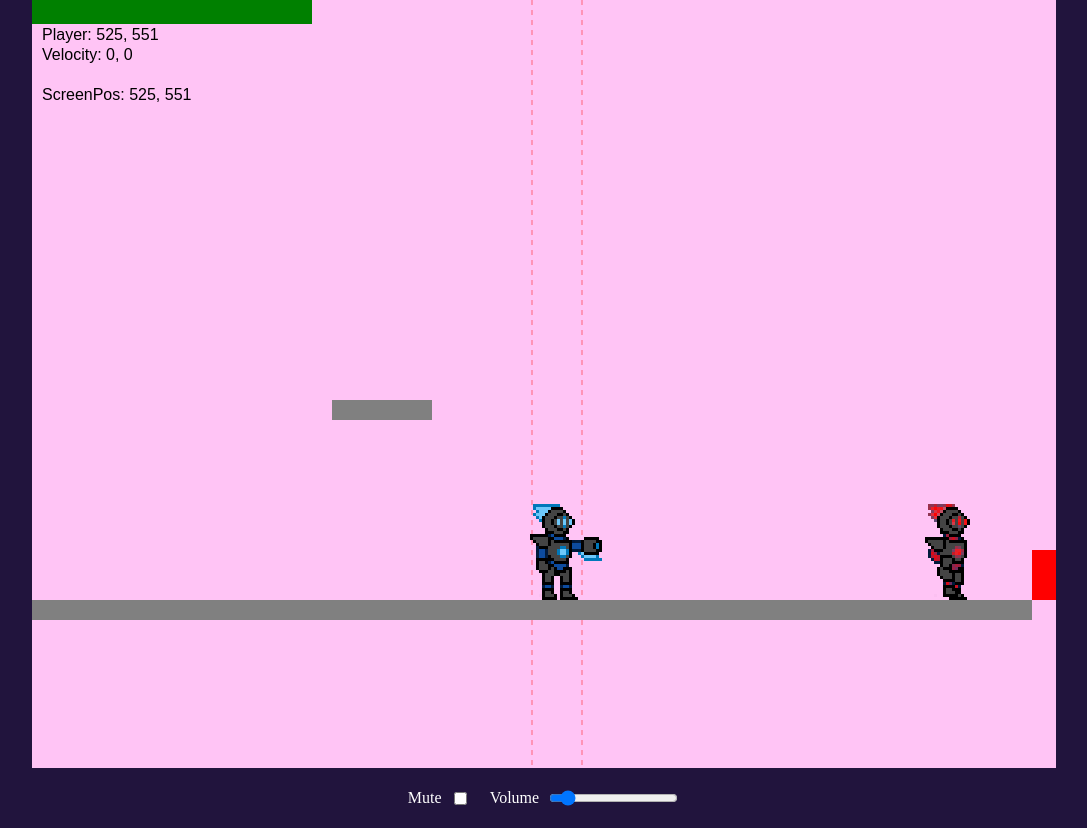
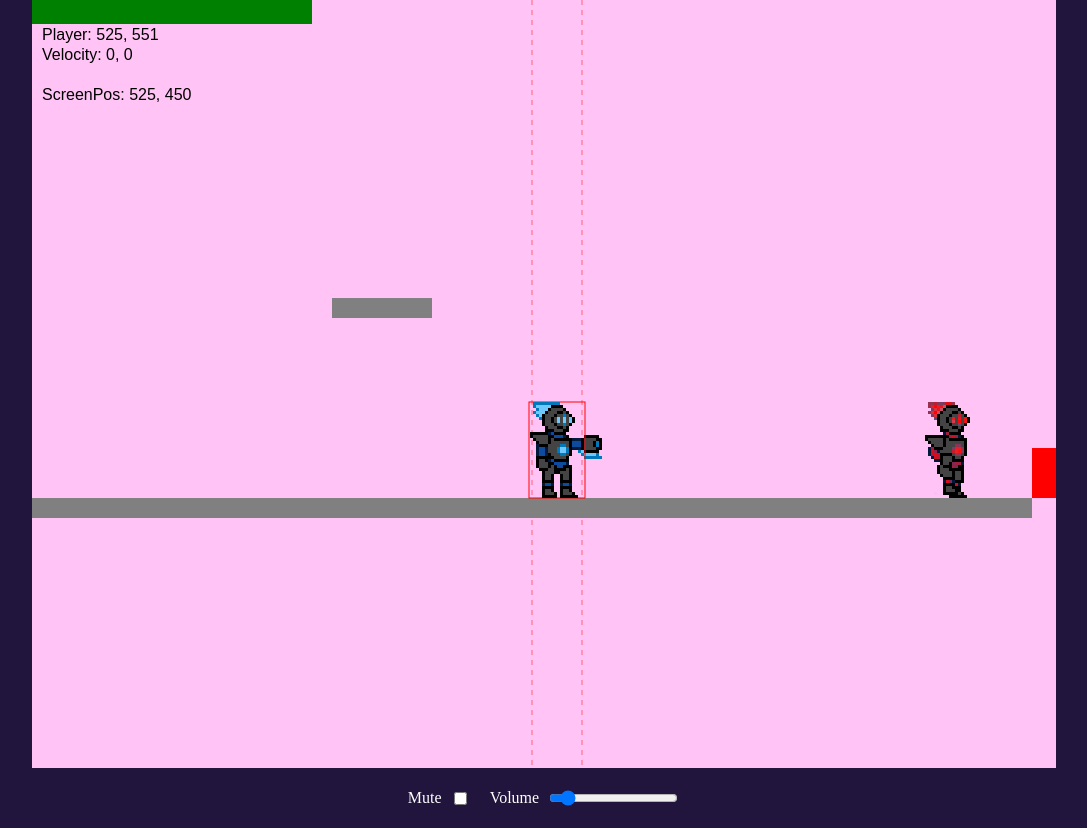
Before and after one commit to JustSomeGuy80/TCSS491GP, a plain HTML site: page index.html in a window 1280 px wide. Both pictures are taken after a click on the button "Play". Shown: the whole page, without its empty margins (96-1183 px from the left). Drawn offline with Linux system fonts and the light colour scheme.

Commit message:
Added teleport (no assets yet), added vertical camera scroll and steady cam scroll

```diff
--- a/index.html
+++ b/index.html
@@ -74,6 +74,7 @@
         <script type="text/javascript" src="./src/components/ColliderRect.js"></script>
         <script type="text/javascript" src="./src/components/bullet.js"></script>
         <script type="text/javascript" src="./src/components/slash.js"></script>
+        <script type="text/javascript" src="./src/components/teleport.js"></script>
         <script type="text/javascript" src="./src/components/arm.js"></script>
         <script type="text/javascript" src="./src/components/sprite.js"></script>
         <script type="text/javascript" src="./src/util.js"></script>
--- a/src/components/arm.js
+++ b/src/components/arm.js
@@ -127,9 +127,9 @@ class Arm {
         }
 
         ctx.save();
-        ctx.translate(xTranslate, (this.parent.position.y + this.yOffset));
+        ctx.translate(xTranslate, (this.parent.position.y + this.yOffset - this.game.camera.y));
         ctx.rotate(angle);
-        ctx.translate(-xTranslate, -(this.parent.position.y + this.yOffset));
+        ctx.translate(-xTranslate, -(this.parent.position.y + this.yOffset - this.game.camera.y));
         this.sprite.drawSprite(this.game.clockTick, ctx);
         ctx.restore();
 
--- a/src/components/slash.js
+++ b/src/components/slash.js
@@ -149,9 +149,9 @@ class Slash {
         }
 
         ctx.save();
-        ctx.translate(xTranslate, (this.position.y + this.yOffset));
+        ctx.translate(xTranslate, (this.position.y + this.yOffset - this.game.camera.y));
         ctx.rotate(angle);
-        ctx.translate(-xTranslate, -(this.position.y + this.yOffset));
+        ctx.translate(-xTranslate, -(this.position.y + this.yOffset - this.game.camera.y));
         this.sprite.drawSprite(this.game.clockTick, ctx);
         ctx.restore();
 
@@ -161,7 +161,7 @@ class Slash {
             ctx.strokeStyle = 'yellow';
             ctx.strokeRect(
                 bounds.xStart - this.game.camera.x,
-                bounds.yStart,
+                bounds.yStart - this.game.camera.y,
                 bounds.xEnd - bounds.xStart,
                 bounds.yEnd - bounds.yStart);
             ctx.restore();
--- /dev/null
+++ b/src/components/teleport.js
@@ -0,0 +1,101 @@
+/** @typedef {import("./ColliderRect")} */
+/** @typedef {import("./position")} */
+/** @typedef {import("../engine/gameengine")} */
+/** @typedef {import("../primitives/vector")} */
+/** @typedef {import("../engine/assetmanager")} */
+/** @typedef {import("../player")} */
+/** @typedef {import("./sprite")} */
+
+class Teleport {
+    /**
+     * @param {GameEngine} game
+     * @param {AssetManager} assetManager
+     * @param {Player} player
+     * @param {number} xOffset
+     * @param {number} yOffset
+     * @param {number} w width
+     * @param {number} h height
+     */
+    constructor(game, assetManager, player, xOffset, yOffset, w, h) {
+        this.game = game;
+        this.assetManager = assetManager;
+        this.player = player;
+        this.xOffset = xOffset;
+        this.yOffset = yOffset;
+        this.w = w;
+        this.h = h;
+
+        this.debugMode = true;
+
+        this.position = new Position(player.position.x, player.position.y);
+        this.collider = new ColliderRect(this.position, -28, -48, 56, 96, -1, this);
+        this.warpTime = 1/3;
+
+        this.cdMax = 2;
+        this.cd = 0;
+
+        this.grounded = player.isGrounded();
+        this.colliding = true;
+    }
+
+    update() {
+        if (this.cd > 0) this.cd -= this.game.clockTick;
+
+        this.position.set(0, 0);
+        this.position.add(this.player.position.asVector());
+        this.position.add(this.player.velocity.multiply(this.warpTime));
+
+        this.grounded = this.player.isGrounded();
+        this.colliding = this.runCollisions();
+    }
+
+    teleport() {
+        if (this.cd <= 0) {
+            if (!this.colliding && !this.grounded) {
+                this.player.position.set(0, 0);
+                this.player.position.add(this.position.asVector());
+                this.cd = this.cdMax;
+            } else {
+                this.cd = this.cdMax/10;
+            }
+        }
+    }
+
+    runCollisions() {
+        const collisions = this.collider.getCollision();
+
+
+        while (true) {
+            const { value: collision, done } = collisions.next();
+
+            if (done) {
+                break;
+            }
+
+            if (collision.id === 1) {
+                return true;
+            }
+        }
+        return false;
+    }
+
+    draw(ctx) {
+        //this.sprite.drawSprite(this.game.clockTick, ctx);
+
+        if (this.debugMode) {
+            const bounds = this.collider.getBounds();
+            ctx.save();
+            if (!this.colliding && !this.grounded) {
+                ctx.strokeStyle = 'green';
+            } else {
+                ctx.strokeStyle = 'red';
+            }
+            ctx.strokeRect(
+                bounds.xStart - this.game.camera.x,
+                bounds.yStart - this.game.camera.y,
+                bounds.xEnd - bounds.xStart,
+                bounds.yEnd - bounds.yStart);
+            ctx.restore();
+        }
+    }
+}
--- a/src/engine/scenemanager.js
+++ b/src/engine/scenemanager.js
@@ -14,11 +14,13 @@ class SceneManager {
 
         // map dimensions
         this.mapWidth = 3000;
-        this.mapHeight = 768;
+        this.mapHeight = 2000;
 
         // camera bounds
         this.cameraBoundLeft = 500;
         this.cameraBoundRight = 550;
+        this.cameraBoundTop = 400;
+        this.cameraBoundBottom = 450;
 
         // Editor mode properties
         this.isEditMode = false;
@@ -56,6 +58,16 @@ class SceneManager {
         this.addObstacle(1200, 600, 800, 20, "platform");
         this.addObstacle(2200, 600, 800, 20, "platform");
 
+        this.addObstacle(400, 900, 1000, 20, "platform");
+        this.addObstacle(1100, 750, 100, 20, "platform");
+        this.addObstacle(1550, 1100, 500, 20, "platform");
+        this.addObstacle(900, 1300, 800, 20, "platform");
+        this.addObstacle(0, 1600, 1000, 20, "platform");
+        this.addObstacle(600, 1450, 100, 20, "platform");
+        this.addObstacle(1100, 1700, 1000, 20, "platform");
+        this.addObstacle(1800, 1500, 100, 20, "platform");
+        this.addObstacle(2100, 1400, 1000, 20, "platform");
+
         // platform tests
         this.addObstacle(1050, 450, 100, 20, "platform");
         this.addObstacle(1400, 400, 100, 20, "platform");
@@ -85,15 +97,50 @@ class SceneManager {
     updateCamera() {
         // only moves camera when player moves past bounds
         if (this.player.position.x - this.x > this.cameraBoundRight) {
-            this.x = this.player.position.x - this.cameraBoundRight;
+            // Adjust camera steadily to the right if the player is past the right bound
+            this.x += (this.player.velocity.x + 250) * this.game.clockTick;
+
+            // Fix camera jitter by hard locking the camera to the player if they are close to the bound
+            if ((this.player.position.x - this.cameraBoundRight) - this.x < 5) {
+                this.x = this.player.position.x - this.cameraBoundRight;
+            }
         } else if (this.player.position.x - this.x < this.cameraBoundLeft) {
-            this.x = this.player.position.x - this.cameraBoundLeft;
+            // Adjust camera steadily to the left if the player is past the left bound
+            this.x += (this.player.velocity.x - 250) * this.game.clockTick;
+
+            // Fix camera jitter by hard locking the camera to the player if they are close to the bound
+            if ((this.x - (this.player.position.x - this.cameraBoundLeft)) < 5) {
+                this.x = (this.player.position.x - this.cameraBoundLeft)
+            }
+        }
+
+        if (this.player.position.y - this.y > this.cameraBoundBottom) {
+            // Adjust camera steadily to the bottom if the player is past the bottom bound
+            this.y += (this.player.velocity.y + 250) * this.game.clockTick;
+
+            // Fix camera jitter by hard locking the camera to the player if they are close to the bound
+            if ((this.player.position.y - this.cameraBoundBottom) - this.y < 5) {
+                this.y = this.player.position.y - this.cameraBoundBottom;
+            }
+        } else if (this.player.position.y - this.y < this.cameraBoundTop) {
+            // Adjust camera steadily to the top if the player is past the top bound
+            this.y += (this.player.velocity.y - 250) * this.game.clockTick;
+
+            // Fix camera jitter by hard locking the camera to the player if they are close to the bound
+            if ((this.y - (this.player.position.y - this.cameraBoundTop)) < 5) {
+                this.y = (this.player.position.y - this.cameraBoundTop)
+            }
         }
 
         // camera bounds
         if (this.x < 0) this.x = 0;
         if (this.x > this.mapWidth - this.game.ctx.canvas.width) {
             this.x = this.mapWidth - this.game.ctx.canvas.width;
+        }
+
+        if (this.y < 0) this.y = 0;
+        if (this.y > this.mapHeight - this.game.ctx.canvas.height) {
+            this.y = this.mapHeight - this.game.ctx.canvas.height;
         }
     }
 
--- a/src/obstacle.js
+++ b/src/obstacle.js
@@ -29,6 +29,6 @@ class Obstacle {
         if (camY + this.height < 0 || camY > ctx.canvas.height) return;
 
         ctx.fillStyle = this.type === "spike" ? "red" : "gray";
-        ctx.fillRect(camX, this.position.y, this.width, this.height);
+        ctx.fillRect(camX, camY, this.width, this.height);
     }
 }
--- a/src/player.js
+++ b/src/player.js
@@ -2,6 +2,7 @@
 /** @typedef {import("./components/ColliderRect")} */
 /** @typedef {import("./components/position")} */
 /** @typedef {import("./components/arm")} */
+/** @typedef {import("./components/teleoprt")} */
 /** @typedef {import("./components/sprite")} */
 /** @typedef {import("./engine/gameengine")} */
 /** @typedef {import("./engine/assetmanager")} */
@@ -18,13 +19,16 @@ class Player {
     constructor(game, assetManager) {
         this.game = game;
         this.assetManager = assetManager;
-        this.tempGrounded = 1000;
         this.jumpHeight = 550;
         this.debugMode = false;
         this.removeFromWorld = false;
 
+        const height = 96;
+        const width = 56;
+
         this.position = new Position(525, 500);
-        this.collider = new ColliderRect(this.position, -28, -48, 56, 96, 0, this);
+        this.collider = new ColliderRect(this.position, -width/2, -height/2, width, height, 0, this);
+        this.teleport = new Teleport(game, assetManager, this, -width/2, -height/2, width, height)
         this.arm = new Arm(game, this.assetManager, this, 6, -4, "bladed");
         this.sprite = new Sprite(this.position, this.game, 3, -48, -48, {
             idle: new Animator(this.assetManager.getAsset("anims/idle.png"), 0, 0, 32, 32, 2, 2),
@@ -121,6 +125,7 @@ class Player {
         this.setState();
 
         this.arm.update();
+        this.teleport.update();
     }
 
     checkInput() {
@@ -177,7 +182,8 @@ class Player {
         }
 
         if (this.game.buttons[0]) this.arm.fire();
-        if (this.game.keys["e"] || this.game.buttons[3]) this.arm.slash();
+        if (this.game.keys["s"] || this.game.buttons[3]) this.arm.slash();
+        if (this.game.keys["w"]) this.teleport.teleport();
 
         // Do we apply ground friction to the player?
         var traction =
@@ -199,7 +205,6 @@ class Player {
         const gravity = 1000;
         this.position.x += this.velocity.x * this.game.clockTick;
         this.position.y += this.velocity.y * this.game.clockTick;
-        if (this.position.y > this.tempGrounded) this.position.y = this.tempGrounded;
 
         // player needs to be put into the ground anyways for game to detect ground collision
         // if (!this.isGrounded()) this.velocity.y += gravity * this.game.clockTick;
@@ -299,11 +304,12 @@ class Player {
 
     isGrounded() {
         //TEMPORARY
-        return this.groundOverride > 0 || this.position.y >= this.tempGrounded;
+        return this.groundOverride > 0;
     }
 
     draw(ctx) {
         this.arm.draw(ctx);
+        this.teleport.draw(ctx);
         this.sprite.drawSprite(this.game.clockTick, ctx);
 
         if (this.debugMode) {
```
Also changed, not shown: src/components/bullet.js (+2 -6 lines).
